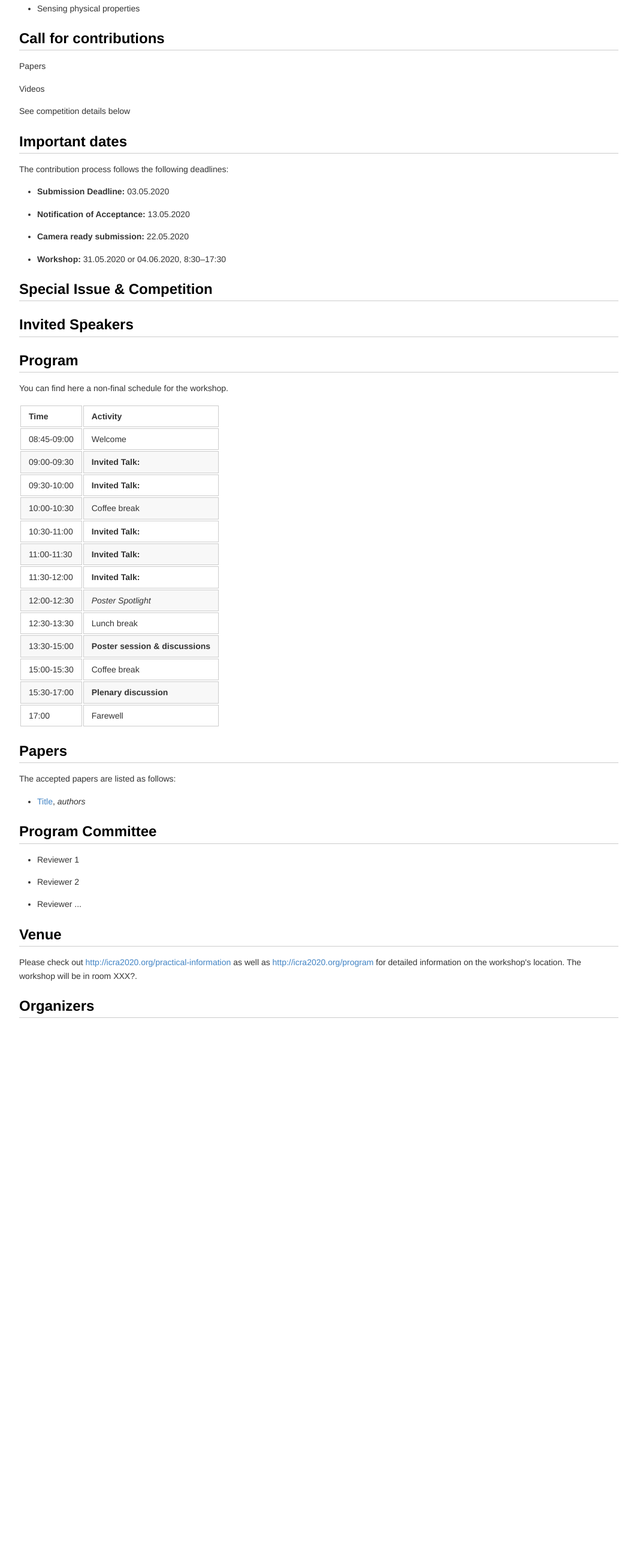
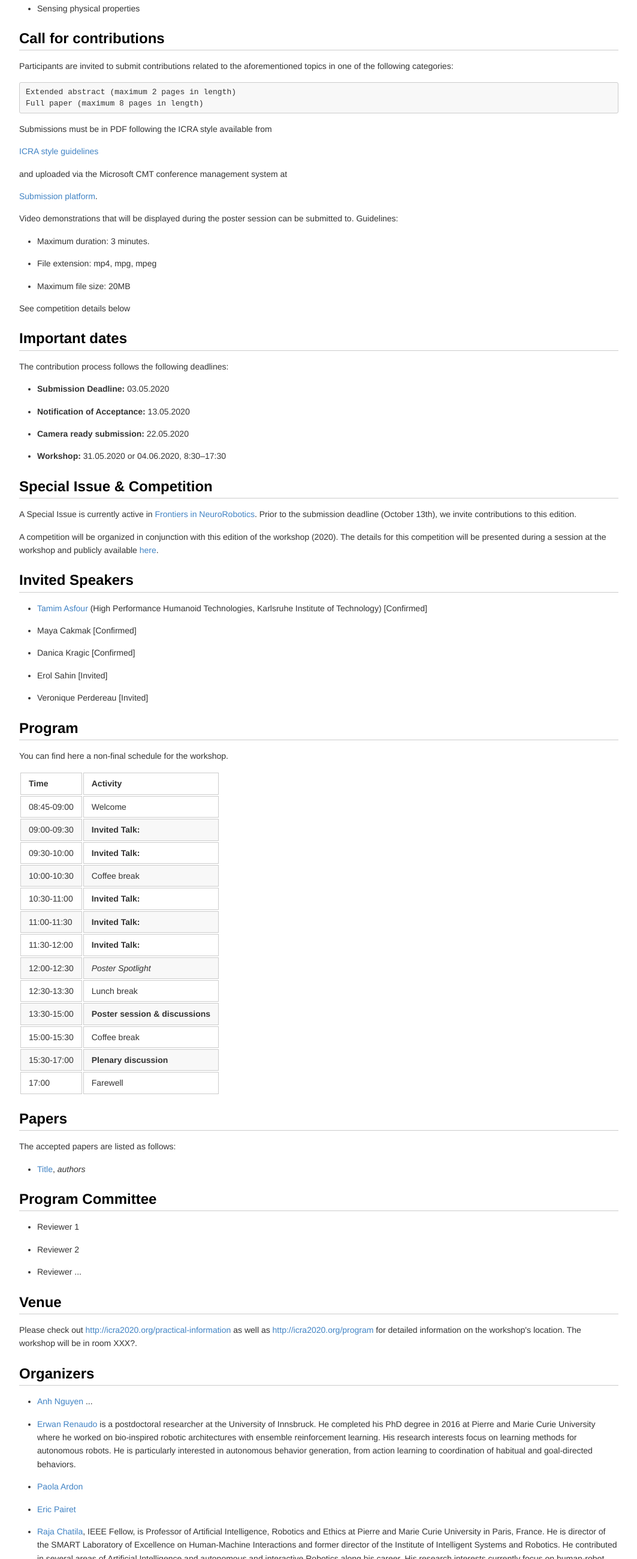
Before and after one commit to r1d1/iwcmar3, a plain HTML site: page index.html in a window 1280 px wide. Shown: the part 1416-4015 px from the top of the page at 60% size, without its empty margins (108-1171 px from the left). Before the commit the page ends 3166 px from the top, so only its background shows below. Drawn offline with Linux system fonts and the light colour scheme.

Commit message:
Added missing elements for proposal submission

```diff
--- a/index.html
+++ b/index.html
@@ -48,8 +48,19 @@ When transferring the affordance concept to robotics, we find a wide range of me
 <li>Sensing physical properties</li>
 </ul>
 <h2 id="call-for-contributions">Call for contributions</h2>
-<p>Papers</p>
-<p>Videos</p>
+<p>Participants are invited to submit contributions related to the aforementioned topics in one of the following categories:</p>
+<pre><code>Extended abstract (maximum 2 pages in length)
+Full paper (maximum 8 pages in length)</code></pre>
+<p>Submissions must be in PDF following the ICRA style available from</p>
+<p><a href="https://www.ieee.org/conferences/publishing/templates.html">ICRA style guidelines</a></p>
+<p>and uploaded via the Microsoft CMT conference management system at</p>
+<p><a href="https://cmt3.research.microsoft.com/IWCMAR2020">Submission platform</a>.</p>
+<p>Video demonstrations that will be displayed during the poster session can be submitted to. Guidelines:</p>
+<ul>
+<li>Maximum duration: 3 minutes.</li>
+<li>File extension: mp4, mpg, mpeg</li>
+<li>Maximum file size: 20MB</li>
+</ul>
 <p>See competition details below</p>
 <h2 id="important-dates">Important dates</h2>
 <p>The contribution process follows the following deadlines:</p>
@@ -60,7 +71,16 @@ When transferring the affordance concept to robotics, we find a wide range of me
 <li><strong>Workshop:</strong> 31.05.2020 or 04.06.2020, 8:30–17:30</li>
 </ul>
 <h2 id="special-issue-competition">Special Issue &amp; Competition</h2>
+<p>A Special Issue is currently active in <a href="https://www.frontiersin.org/research-topics/10337/computational-models-of-affordance-for-robotics">Frontiers in NeuroRobotics</a>. Prior to the submission deadline (October 13th), we invite contributions to this edition.</p>
+<p>A competition will be organized in conjunction with this edition of the workshop (2020). The details for this competition will be presented during a session at the workshop and publicly available <a href="competition-details">here</a>.</p>
 <h2 id="invited-speakers">Invited Speakers</h2>
+<ul>
+<li><a href="page-asfour.html">Tamim Asfour</a> (High Performance Humanoid Technologies, Karlsruhe Institute of Technology) [Confirmed]</li>
+<li>Maya Cakmak [Confirmed]</li>
+<li>Danica Kragic [Confirmed]</li>
+<li>Erol Sahin [Invited]</li>
+<li>Veronique Perdereau [Invited]</li>
+</ul>
 <h2 id="program">Program</h2>
 <p>You can find here a non-final schedule for the workshop.</p>
 <table>
@@ -140,31 +160,51 @@ When transferring the affordance concept to robotics, we find a wide range of me
 <h2 id="venue">Venue</h2>
 <p>Please check out <a href="http://icra2020.org/practical-information" class="uri">http://icra2020.org/practical-information</a> as well as <a href="http://icra2020.org/program" class="uri">http://icra2020.org/program</a> for detailed information on the workshop's location. The workshop will be in room XXX?.</p>
 <h2 id="organizers">Organizers</h2>
-<p><!--
-
-    Anh Nguyen
-
-    * [Erwan Renaudo](mailto:erwan.renaudo@uibk.ac.at) is a postdoctoral researcher at the University
+<ul>
+<li><script type="text/javascript">
+<!--
+h='&#x69;&#x6d;&#112;&#x65;&#114;&#x69;&#x61;&#108;&#46;&#x61;&#x63;&#46;&#x75;&#x6b;';a='&#64;';n='&#x61;&#46;&#110;&#x67;&#x75;&#x79;&#x65;&#110;';e=n+a+h;
+document.write('<a h'+'ref'+'="ma'+'ilto'+':'+e+'" clas'+'s="em' + 'ail">'+'&#x41;&#110;&#104;&#32;&#78;&#x67;&#x75;&#x79;&#x65;&#110;'+'<\/'+'a'+'>');
+// -->
+</script><noscript>&#x41;&#110;&#104;&#32;&#78;&#x67;&#x75;&#x79;&#x65;&#110;&#32;&#40;&#x61;&#46;&#110;&#x67;&#x75;&#x79;&#x65;&#110;&#32;&#x61;&#116;&#32;&#x69;&#x6d;&#112;&#x65;&#114;&#x69;&#x61;&#108;&#32;&#100;&#x6f;&#116;&#32;&#x61;&#x63;&#32;&#100;&#x6f;&#116;&#32;&#x75;&#x6b;&#x29;</noscript> ...</li>
+<li><script type="text/javascript">
+<!--
+h='&#x75;&#x69;&#98;&#x6b;&#46;&#x61;&#x63;&#46;&#x61;&#116;';a='&#64;';n='&#x65;&#114;&#x77;&#x61;&#110;&#46;&#114;&#x65;&#110;&#x61;&#x75;&#100;&#x6f;';e=n+a+h;
+document.write('<a h'+'ref'+'="ma'+'ilto'+':'+e+'" clas'+'s="em' + 'ail">'+'&#x45;&#114;&#x77;&#x61;&#110;&#32;&#82;&#x65;&#110;&#x61;&#x75;&#100;&#x6f;'+'<\/'+'a'+'>');
+// -->
+</script><noscript>&#x45;&#114;&#x77;&#x61;&#110;&#32;&#82;&#x65;&#110;&#x61;&#x75;&#100;&#x6f;&#32;&#40;&#x65;&#114;&#x77;&#x61;&#110;&#46;&#114;&#x65;&#110;&#x61;&#x75;&#100;&#x6f;&#32;&#x61;&#116;&#32;&#x75;&#x69;&#98;&#x6b;&#32;&#100;&#x6f;&#116;&#32;&#x61;&#x63;&#32;&#100;&#x6f;&#116;&#32;&#x61;&#116;&#x29;</noscript> is a postdoctoral researcher at the University
 of Innsbruck. He completed his PhD degree in 2016 at Pierre and
 Marie Curie University where he worked on bio-inspired robotic
 architectures with ensemble reinforcement learning. His research
 interests focus on learning methods for autonomous robots.
 He is particularly interested in autonomous behavior generation,
 from action learning to coordination of habitual and goal-directed
-        behaviors.
-
-    * Paola Ardon
-
-    * Eric Pairet
-
-    * [Raja Chatila](mailto:raja.chatila@isir.upmc.fr), IEEE Fellow, is Professor of Artificial
+behaviors.</li>
+<li><script type="text/javascript">
+<!--
+h='&#x65;&#100;&#46;&#x61;&#x63;&#46;&#x75;&#x6b;';a='&#64;';n='&#112;&#x61;&#x6f;&#108;&#x61;&#46;&#x61;&#114;&#100;&#x6f;&#110;';e=n+a+h;
+document.write('<a h'+'ref'+'="ma'+'ilto'+':'+e+'" clas'+'s="em' + 'ail">'+'&#80;&#x61;&#x6f;&#108;&#x61;&#32;&#x41;&#114;&#100;&#x6f;&#110;'+'<\/'+'a'+'>');
+// -->
+</script><noscript>&#80;&#x61;&#x6f;&#108;&#x61;&#32;&#x41;&#114;&#100;&#x6f;&#110;&#32;&#40;&#112;&#x61;&#x6f;&#108;&#x61;&#46;&#x61;&#114;&#100;&#x6f;&#110;&#32;&#x61;&#116;&#32;&#x65;&#100;&#32;&#100;&#x6f;&#116;&#32;&#x61;&#x63;&#32;&#100;&#x6f;&#116;&#32;&#x75;&#x6b;&#x29;</noscript></li>
+<li><script type="text/javascript">
+<!--
+h='&#x65;&#100;&#46;&#x61;&#x63;&#46;&#x75;&#x6b;';a='&#64;';n='&#x65;&#114;&#x69;&#x63;&#46;&#112;&#x61;&#x69;&#114;&#x65;&#116;';e=n+a+h;
+document.write('<a h'+'ref'+'="ma'+'ilto'+':'+e+'" clas'+'s="em' + 'ail">'+'&#x45;&#114;&#x69;&#x63;&#32;&#80;&#x61;&#x69;&#114;&#x65;&#116;'+'<\/'+'a'+'>');
+// -->
+</script><noscript>&#x45;&#114;&#x69;&#x63;&#32;&#80;&#x61;&#x69;&#114;&#x65;&#116;&#32;&#40;&#x65;&#114;&#x69;&#x63;&#46;&#112;&#x61;&#x69;&#114;&#x65;&#116;&#32;&#x61;&#116;&#32;&#x65;&#100;&#32;&#100;&#x6f;&#116;&#32;&#x61;&#x63;&#32;&#100;&#x6f;&#116;&#32;&#x75;&#x6b;&#x29;</noscript></li>
+<li><script type="text/javascript">
+<!--
+h='&#x69;&#x73;&#x69;&#114;&#46;&#x75;&#112;&#x6d;&#x63;&#46;&#102;&#114;';a='&#64;';n='&#114;&#x61;&#106;&#x61;&#46;&#x63;&#104;&#x61;&#116;&#x69;&#108;&#x61;';e=n+a+h;
+document.write('<a h'+'ref'+'="ma'+'ilto'+':'+e+'" clas'+'s="em' + 'ail">'+'&#82;&#x61;&#106;&#x61;&#32;&#x43;&#104;&#x61;&#116;&#x69;&#108;&#x61;'+'<\/'+'a'+'>');
+// -->
+</script><noscript>&#82;&#x61;&#106;&#x61;&#32;&#x43;&#104;&#x61;&#116;&#x69;&#108;&#x61;&#32;&#40;&#114;&#x61;&#106;&#x61;&#46;&#x63;&#104;&#x61;&#116;&#x69;&#108;&#x61;&#32;&#x61;&#116;&#32;&#x69;&#x73;&#x69;&#114;&#32;&#100;&#x6f;&#116;&#32;&#x75;&#112;&#x6d;&#x63;&#32;&#100;&#x6f;&#116;&#32;&#102;&#114;&#x29;</noscript>, IEEE Fellow, is Professor of Artificial
 Intelligence, Robotics and Ethics at Pierre and Marie Curie University in Paris, France.
 He is director of the SMART Laboratory of Excellence on Human-Machine Interactions and
 former director of the Institute of Intelligent Systems and Robotics. He contributed in
 several areas of Artificial Intelligence and autonomous and interactive Robotics along
 his career. His research interests currently focus on human-robot interaction, machine
-    learning and ethics.
---></p>
+learning and ethics.</li>
+</ul>
 </div>
 </body>
 </html>
```
Also changed, not shown: 1 other file. Lines whose indentation alone changed are shown as unchanged.
